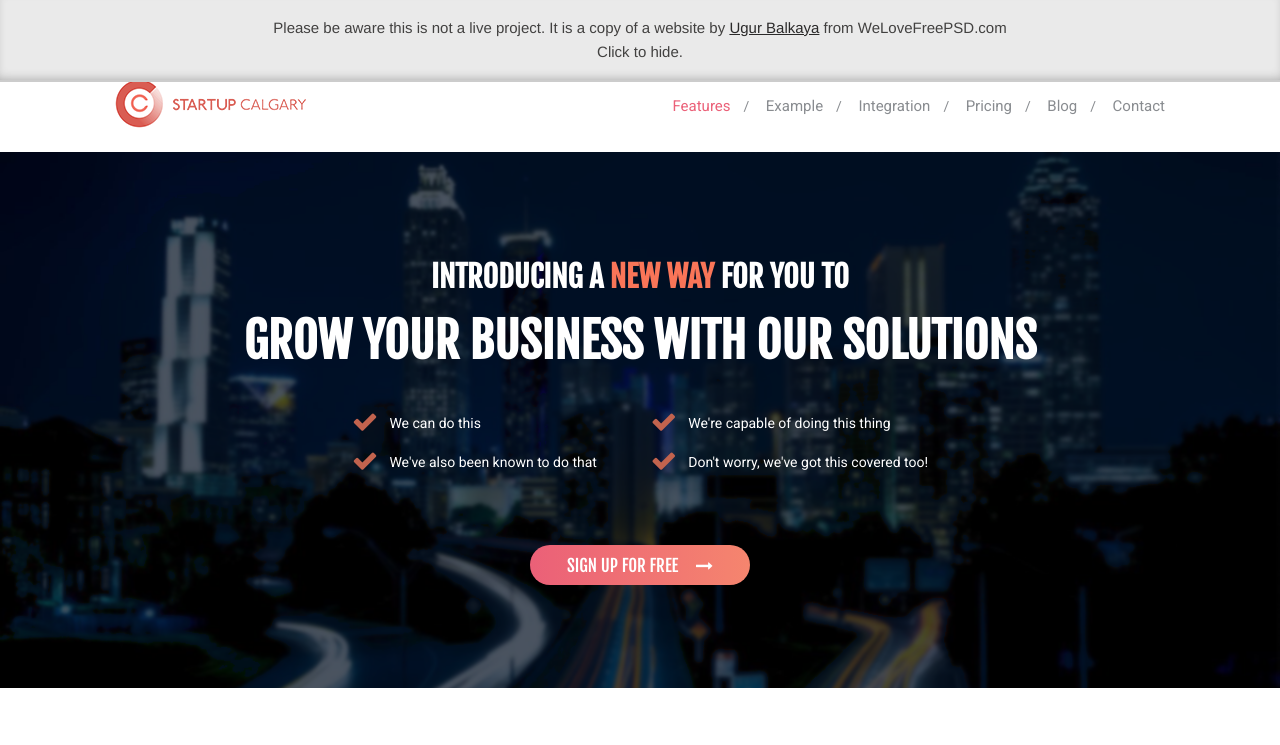
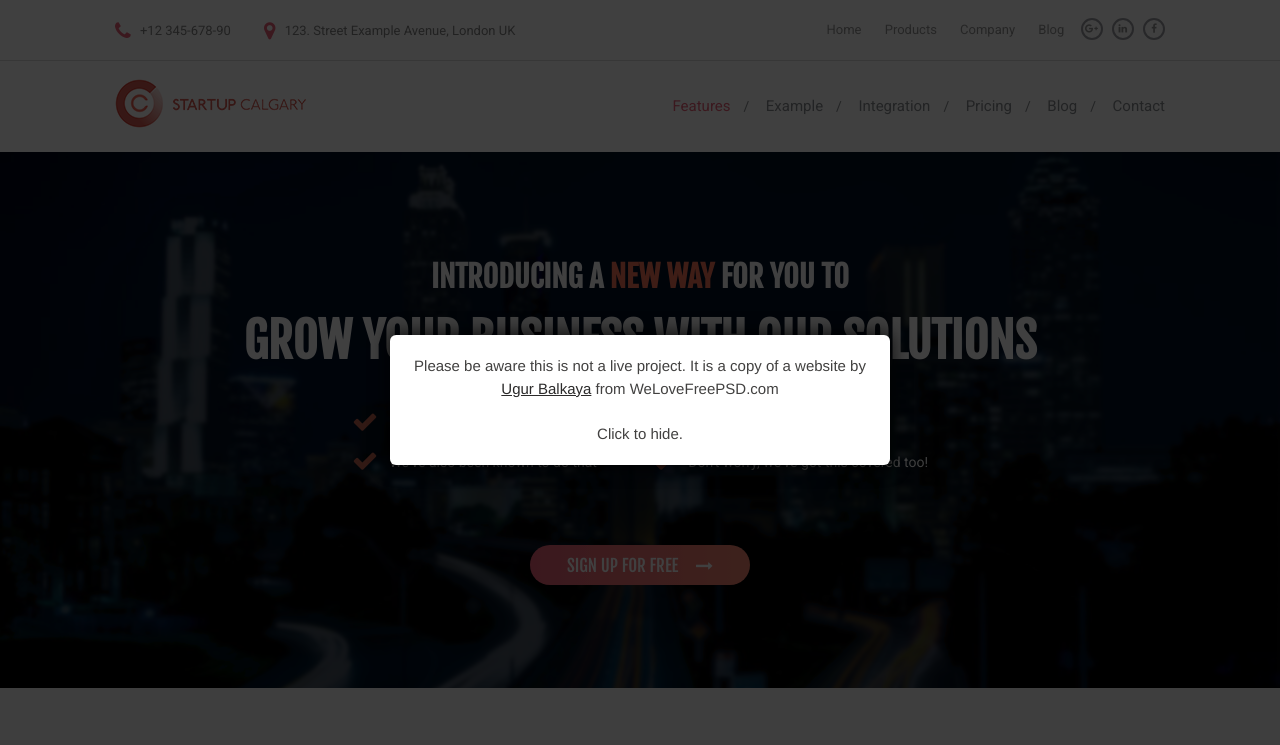
Before and after one commit to Markshall/Design-StartUp, a plain HTML site: page index.html in a window 1280 px wide. Shown: the top 745 px of the page. Drawn offline with nearby package versions, Linux system fonts and the light colour scheme.

Commit message:
Update disclaimer design

```diff
--- a/index.html
+++ b/index.html
@@ -28,8 +28,8 @@
 	</head>
 
 	<body ontouchstart="">
-		<div class="design-disclaimer" onclick="javascript:this.style.display='none';" style="box-sizing:border-box;top:0;left:0;position:fixed;width:100%;z-index:30;background-color: #eaeaea;text-align: center;padding: 16px;border-bottom: 2px solid #ccc;box-shadow: inset 0 -5px 11px -5px rgba(0,0,0,.3);font: 400 15px/1.6 'Helvetica Neue', Helvetica, Arial, sans-serif;color: #424140;cursor: pointer;">
-			Please be aware this is not a live project. It is a copy of a website by <a href="http://www.welovefreepsd.com/downloads/start-up-website-design" target="_blank" style="color: #2b2a2a;text-decoration: underline;">Ugur Balkaya</a> from WeLoveFreePSD.com<br />Click to hide.
+		<div class="design-disclaimer__overlay" id="design-disclaimer__overlay" onclick="javascript:document.getElementById('design-disclaimer').style.display=document.getElementById('design-disclaimer__overlay').style.display='none';" style="display:block;content:'';background-color:rgba(0,0,0,.75);width:100%;position:fixed;top:0;left:0;right:0;z-index:9998;bottom:0;"></div><div class="design-disclaimer" id="design-disclaimer" onclick="javascript:document.getElementById('design-disclaimer').style.display=document.getElementById('design-disclaimer__overlay').style.display='none';" style="box-sizing:border-box;z-index:9999;font:400 15px/1.6 'Helvetica Neue', Helvetica, Arial, sans-serif;color:#424140;cursor:pointer;position:fixed;top:50%;line-height:1.5;left:50%;transform:translate(-50%,-50%);background-color:#fff;text-align:center;min-width:330px;max-width:500px;box-shadow:0 0 17px 3px rgba(0,0,0,.7);border-radius:6px;padding:20px;">
+			Please be aware this is not a live project. It is a copy of a website by <a href="http://www.welovefreepsd.com/downloads/start-up-website-design" target="_blank" style="color: #2b2a2a;text-decoration: underline;">Ugur Balkaya</a> from WeLoveFreePSD.com<br /><br />Click to hide.
 		</div>
 		<header>
 			<div class="top-bar">
```
